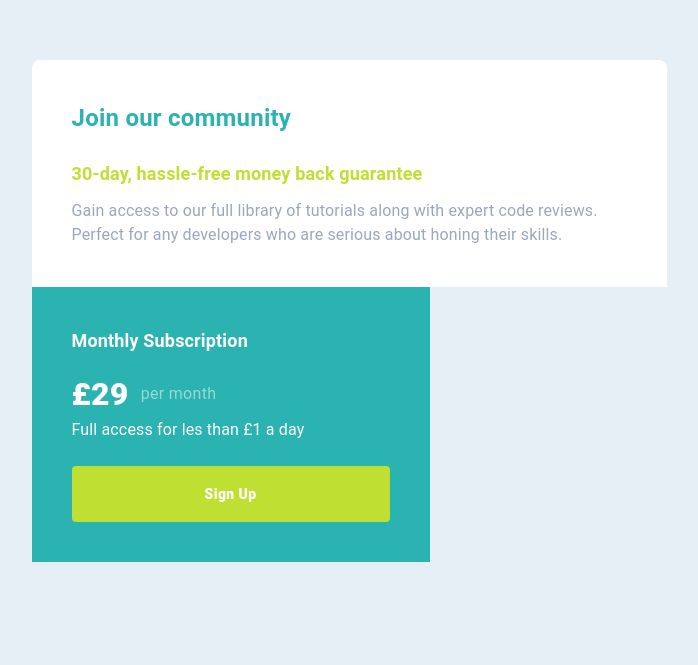
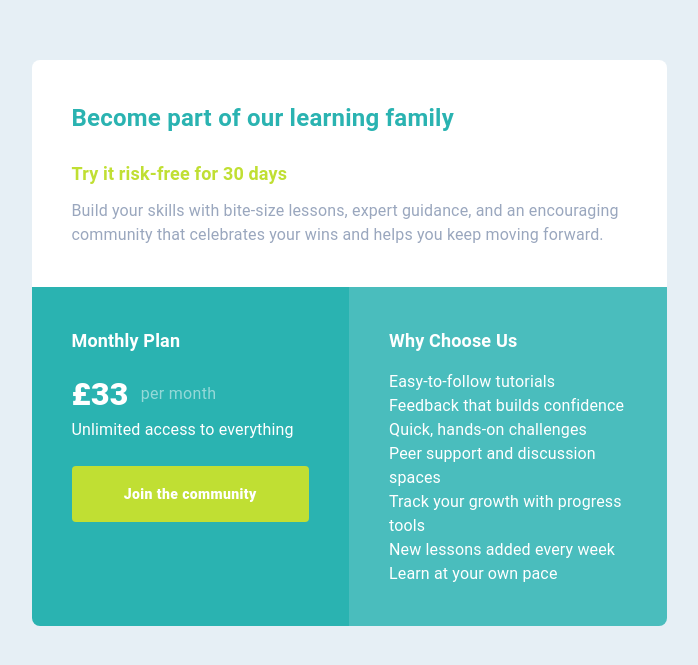
Before and after one commit to amfibiya17/single-price-grid-responsive, a Next.js app: page / in a window 1280 px wide. Shown: the part 103-768 px from the top of the page, without its empty margins (291-989 px from the left). Built offline with nearby package versions, Linux system fonts and the light colour scheme.

Commit message:
Build WhyUsContainer Component

```diff
--- a/components/CardContainer.tsx
+++ b/components/CardContainer.tsx
@@ -1,6 +1,7 @@
 import Box from "@mui/material/Box";
 import React from "react";
 import CardHeader from "./CardHeader";
+import WhyUsContainer from "./WhyUsContainer";
 import Cta from "./Cta";
 
 const CardContainer = () => {
@@ -12,8 +13,9 @@ const CardContainer = () => {
       }}
     >
       <CardHeader />
-      <Box>
+      <Box sx={{ display: "grid", gridTemplateColumns: "1fr 1fr" }}>
         <Cta />
+        <WhyUsContainer />
       </Box>
     </Box>
   );
--- a/components/CardHeader.tsx
+++ b/components/CardHeader.tsx
@@ -14,7 +14,7 @@ const CardHeader = () => {
       <Typography
         sx={{ fontSize: "1.5rem", color: "#2ab3b1", fontWeight: "600" }}
       >
-        Join our community
+        Become part of our learning family
       </Typography>
       <Typography
         sx={{
@@ -24,12 +24,12 @@ const CardHeader = () => {
           margin: "1.5rem 0 0.75rem 0",
         }}
       >
-        30-day, hassle-free money back guarantee
+        Try it risk-free for 30 days
       </Typography>
       <Typography sx={{ color: "#9aa7be" }}>
-        Gain access to our full library of tutorials along with expert code
-        reviews. Perfect for any developers who are serious about honing their
-        skills.
+        Build your skills with bite-size lessons, expert guidance, and an
+        encouraging community that celebrates your wins and helps you keep
+        moving forward.
       </Typography>
     </Box>
   );
--- a/components/Cta.tsx
+++ b/components/Cta.tsx
@@ -10,12 +10,13 @@ const Cta = () => {
         padding: "2.5rem",
         backgroundColor: "#2ab3b1",
         maxWidth: "19.875rem",
+        borderRadius: "0 0 0 0.5rem",
       }}
     >
       <Typography
         sx={{ color: "#ffffff", fontSize: "1.125rem", fontWeight: "600" }}
       >
-        Monthly Subscription
+        Monthly Plan
       </Typography>
       <Typography
         sx={{
@@ -27,7 +28,7 @@ const Cta = () => {
           marginTop: "1rem",
         }}
       >
-        £29
+        £33
         <span
           style={{
             color: "rgba(255, 255, 255, 0.5)",
@@ -40,12 +41,12 @@ const Cta = () => {
         </span>
       </Typography>
       <Typography sx={{ color: "#ffffff" }}>
-        Full access for les than £1 a day
+        Unlimited access to everything
       </Typography>
       <Button
         sx={{
           marginTop: "1.5rem",
-          backgroundColor: "#C0DF33",
+          backgroundColor: "#c0df33",
           color: "#ffffff",
           width: "100%",
           textTransform: "none",
@@ -53,7 +54,7 @@ const Cta = () => {
           padding: "1rem",
         }}
       >
-        Sign Up
+        Join the community
       </Button>
     </Box>
   );
--- /dev/null
+++ b/components/WhyUsContainer.tsx
@@ -0,0 +1,80 @@
+import Typography from "@mui/material/Typography";
+import Box from "@mui/material/Box";
+import React from "react";
+
+const WhyUsContainer = () => {
+  return (
+    <Box
+      sx={{
+        padding: "2.5rem",
+        backgroundColor: "#4abdbd",
+        maxWidth: "19.875rem",
+        borderRadius: "0 0 0.5rem 0",
+      }}
+    >
+      <Box>
+        <Typography
+          sx={{
+            color: "#ffffff",
+            fontSize: "1.125rem",
+            fontWeight: "600",
+          }}
+        >
+          Why Choose Us
+        </Typography>
+        <Typography
+          sx={{
+            color: "#ffffff",
+            marginTop: "1rem",
+          }}
+        >
+          Easy-to-follow tutorials
+        </Typography>
+        <Typography
+          sx={{
+            color: "#ffffff",
+          }}
+        >
+          Feedback that builds confidence
+        </Typography>
+        <Typography
+          sx={{
+            color: "#ffffff",
+          }}
+        >
+          Quick, hands-on challenges
+        </Typography>
+        <Typography
+          sx={{
+            color: "#ffffff",
+          }}
+        >
+          Peer support and discussion spaces
+        </Typography>
+        <Typography
+          sx={{
+            color: "#ffffff",
+          }}
+        >
+          Track your growth with progress tools
+        </Typography>
+        <Typography
+          sx={{
+            color: "#ffffff",
+          }}
+        >
+          New lessons added every week
+        </Typography>
+        <Typography
+          sx={{
+            color: "#ffffff",
+          }}
+        >
+          Learn at your own pace
+        </Typography>
+      </Box>
+    </Box>
+  );
+};
+
+export default WhyUsContainer;
```
